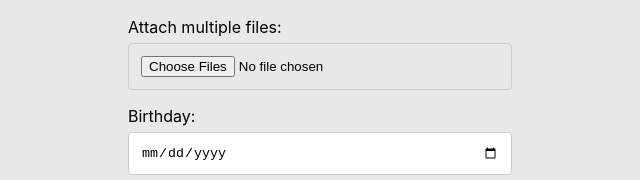
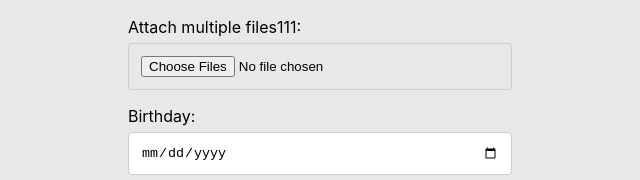
Before and after one commit to Spelanky/spelanky2.github.io, a website: page FORM/index.html in a window 1280 px wide. Shown: the part 259-439 px from the top of the page, 320-960 px from the left. Drawn offline with Linux system fonts and the light colour scheme.

Commit message:
Update index.html

```diff
--- a/FORM/index.html
+++ b/FORM/index.html
@@ -29,7 +29,7 @@
          <input type="file" id="attachment" name="attachments" /> -->
 
          <!-- multiple files attachment handle -->
-         <label for="attachment2">Attach multiple files:</label>
+         <label for="attachment2">Attach multiple files111:</label>
          <input type="file" id="attachment2" name="attachments[]" multiple />
 
          <!-- honeypot handle -->
```
